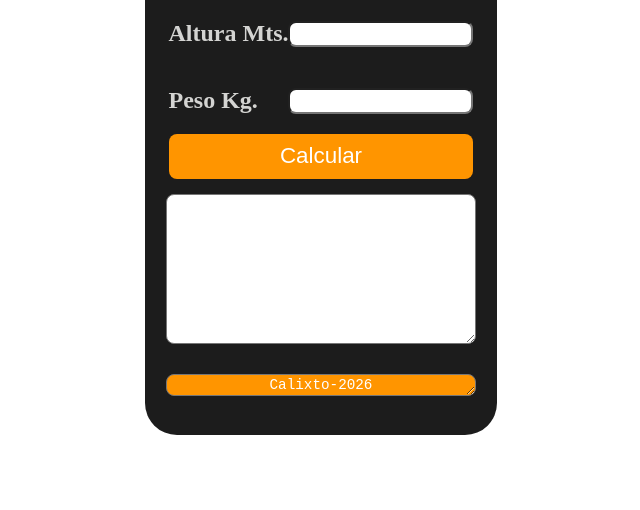
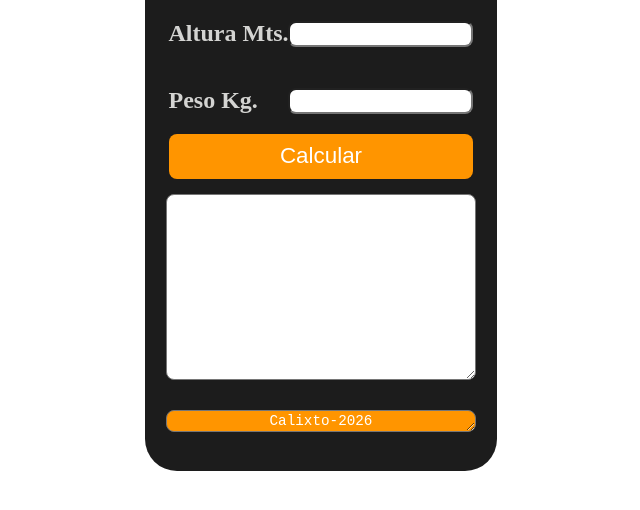
Before and after one commit to DenisCalixto1969/IndiceMassaCorporal, a plain HTML site: page index.html in a window 1280 px wide. Shown: the part 90-600 px from the top of the page, without its empty margins (319-959 px from the left). Drawn offline with Linux system fonts and the light colour scheme.

Commit message:
Update index.html

```diff
--- a/index.html
+++ b/index.html
@@ -23,7 +23,7 @@
             </div>
 
           <button onclick="Calcular()">Calcular</button>
-          <textarea class="result" name="" id="resultado"  rows="8"></textarea>
+          <textarea class="result" name="" id="resultado"  rows="10"></textarea>
           <textarea name="Denis" id="dac" rows="1">Calixto-2026</textarea>
         </div>
     </div>
```
